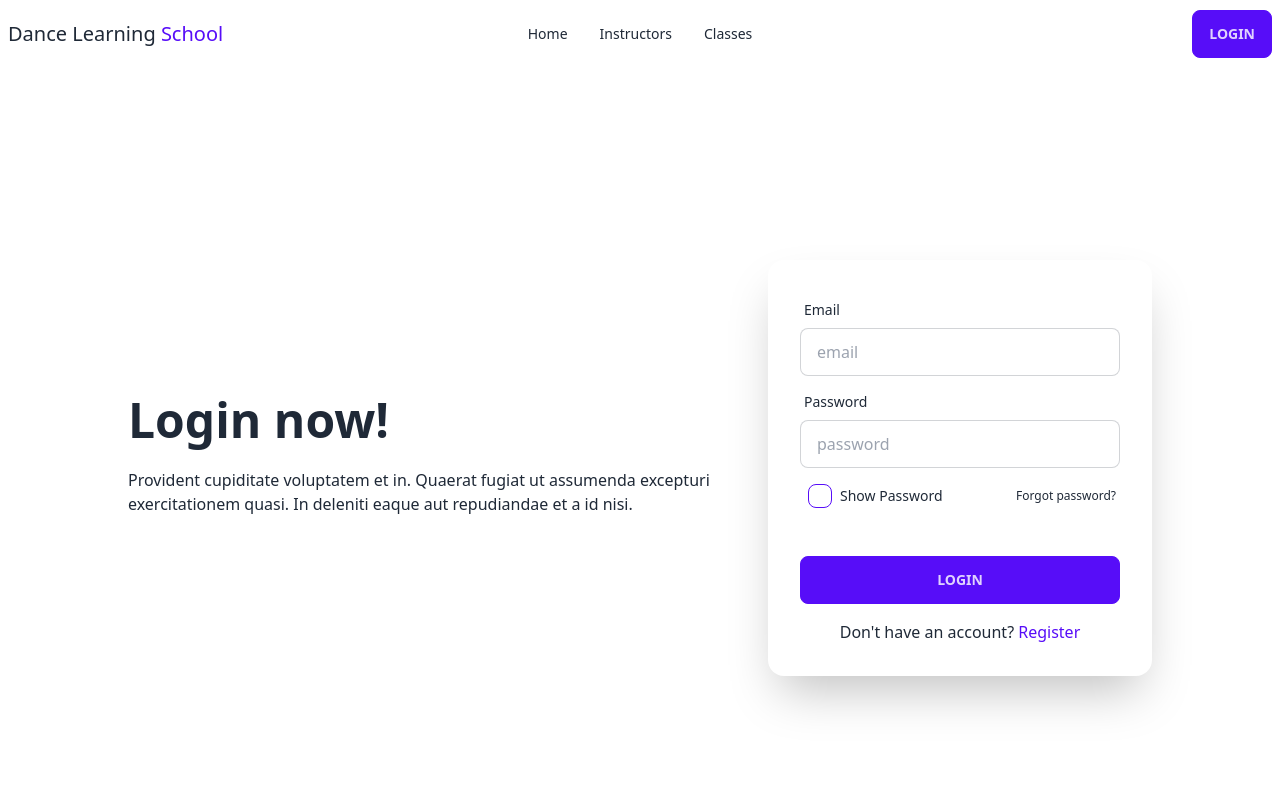
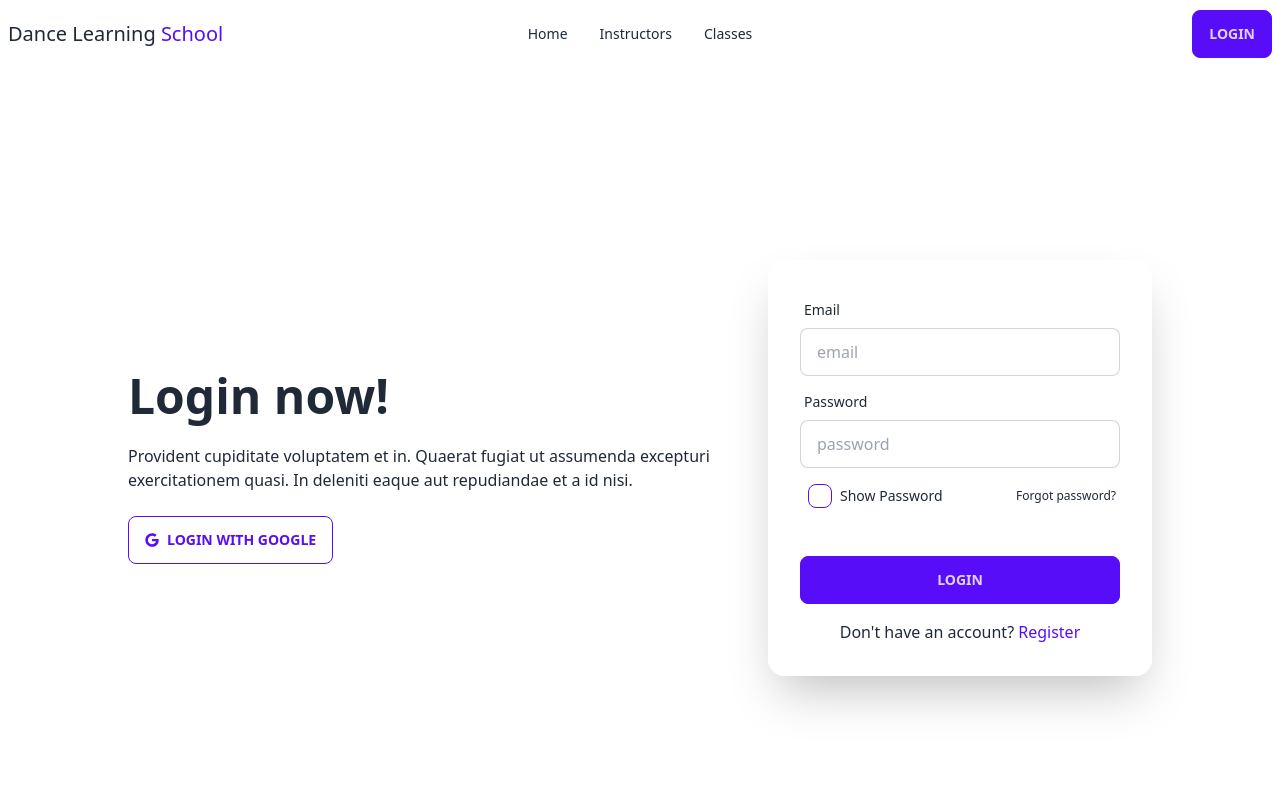
Before and after one commit to pitamchandra/dance-larning-school, a React (Vite) app: page /login in a window 1280 px wide. Shown: the top 800 px of the page. Built offline with nearby package versions, Linux system fonts and the light colour scheme.

Commit message:
done social login design

```diff
--- a/src/Pages/Login/Login/Login.jsx
+++ b/src/Pages/Login/Login/Login.jsx
@@ -1,6 +1,7 @@
 import { useState } from "react";
 import { useForm } from "react-hook-form";
 import { Link } from "react-router-dom";
+import Social from "../../Shared/Social/Social";
 
 const Login = () => {
     const [showPass, setShowPass] = useState(false)
@@ -12,6 +13,7 @@ const Login = () => {
                 <div className="text-center lg:text-left lg:w-1/2">
                 <h1 className="text-5xl font-bold">Login now!</h1>
                 <p className="py-6">Provident cupiditate voluptatem et in. Quaerat fugiat ut assumenda excepturi exercitationem quasi. In deleniti eaque aut repudiandae et a id nisi.</p>
+                <Social></Social>
                 </div>
                 <div className="card flex-shrink-0 w-full max-w-sm shadow-2xl  lg:w-1/2">
                 <form onSubmit={handleSubmit(onSubmit)} className="card-body">
--- a/src/Pages/Login/Register/Register.jsx
+++ b/src/Pages/Login/Register/Register.jsx
@@ -2,6 +2,7 @@ import { useState } from "react";
 import { useForm } from "react-hook-form";
 import { Link } from "react-router-dom";
 import regIcon from '../../../assets/icon/key.png'
+import Social from "../../Shared/Social/Social";
 
 const Register = () => {
     const [showPass, setShowPass] = useState(false)
@@ -17,6 +18,7 @@ const Register = () => {
                 <div className="text-center lg:text-left lg:w-1/2">
                 <h1 className="text-5xl font-bold">Register now!</h1>
                 <p className="py-6">Provident cupiditate voluptatem et in. Quaerat fugiat ut assumenda excepturi exercitationem quasi. In deleniti eaque aut repudiandae et a id nisi.</p>
+                <Social></Social>
                 </div>
                 <div className="card flex-shrink-0 w-full max-w-sm shadow-xl  lg:w-1/2">
                     <div className="text-center">
--- /dev/null
+++ b/src/Pages/Shared/Social/Social.jsx
@@ -0,0 +1,14 @@
+import { FaGoogle } from 'react-icons/fa';
+
+const Social = () => {
+    return (
+        <div>
+            <button className="btn btn-outline btn-primary">
+            <FaGoogle></FaGoogle>
+             Login With Google
+            </button>
+        </div>
+    );
+};
+
+export default Social;
```
